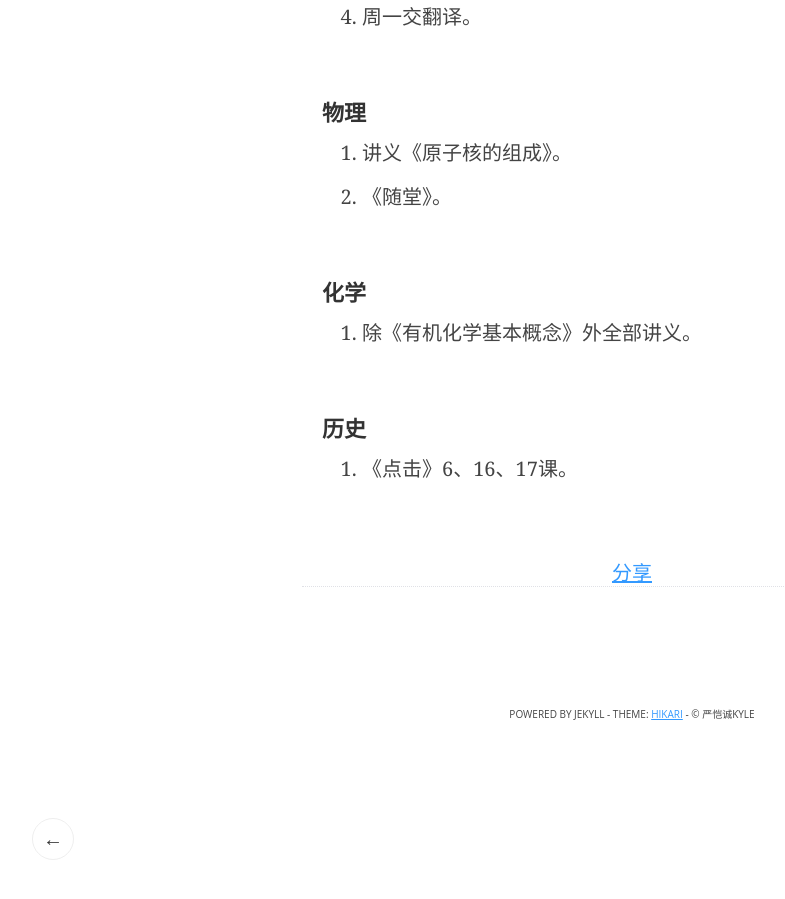
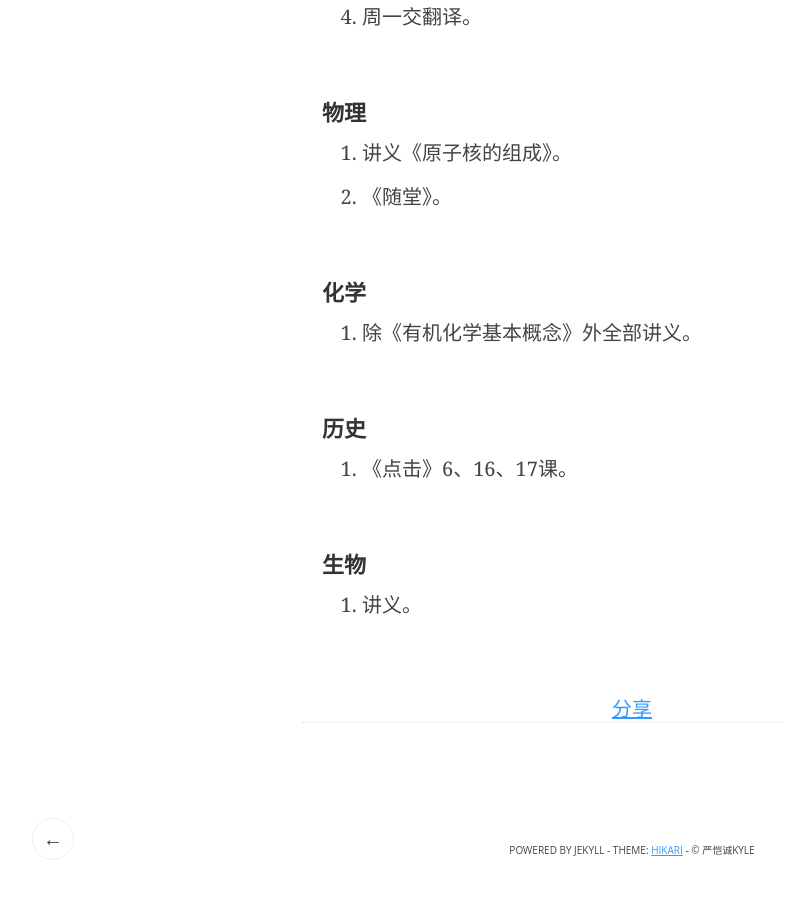
Before and after one commit to efz1602/efz1602.github.io, a Jekyll site: the page built from _posts/2015-03-27-Week05.markdown, in a window 1280 px wide and 900 px high, scrolled down 839 px. Shown: the whole window, without its empty margins (8-793 px from the left). Built offline with Jekyll 4.4.1, drawn with Linux system fonts in a browser that asks for light colours; some web fonts are replaced; Markdown is read by kramdown in place of the engine named in the settings; before the commit the page ends 1603 px from its top, so only the background shows below that.

Commit message:
edited post

```diff
--- a/_posts/2015-03-27-Week05.markdown
+++ b/_posts/2015-03-27-Week05.markdown
@@ -26,3 +26,6 @@ date: 2015-03-27
 
 ##### 历史
 1. 《点击》6、16、17课。
+
+##### 生物
+1. 讲义。
```
